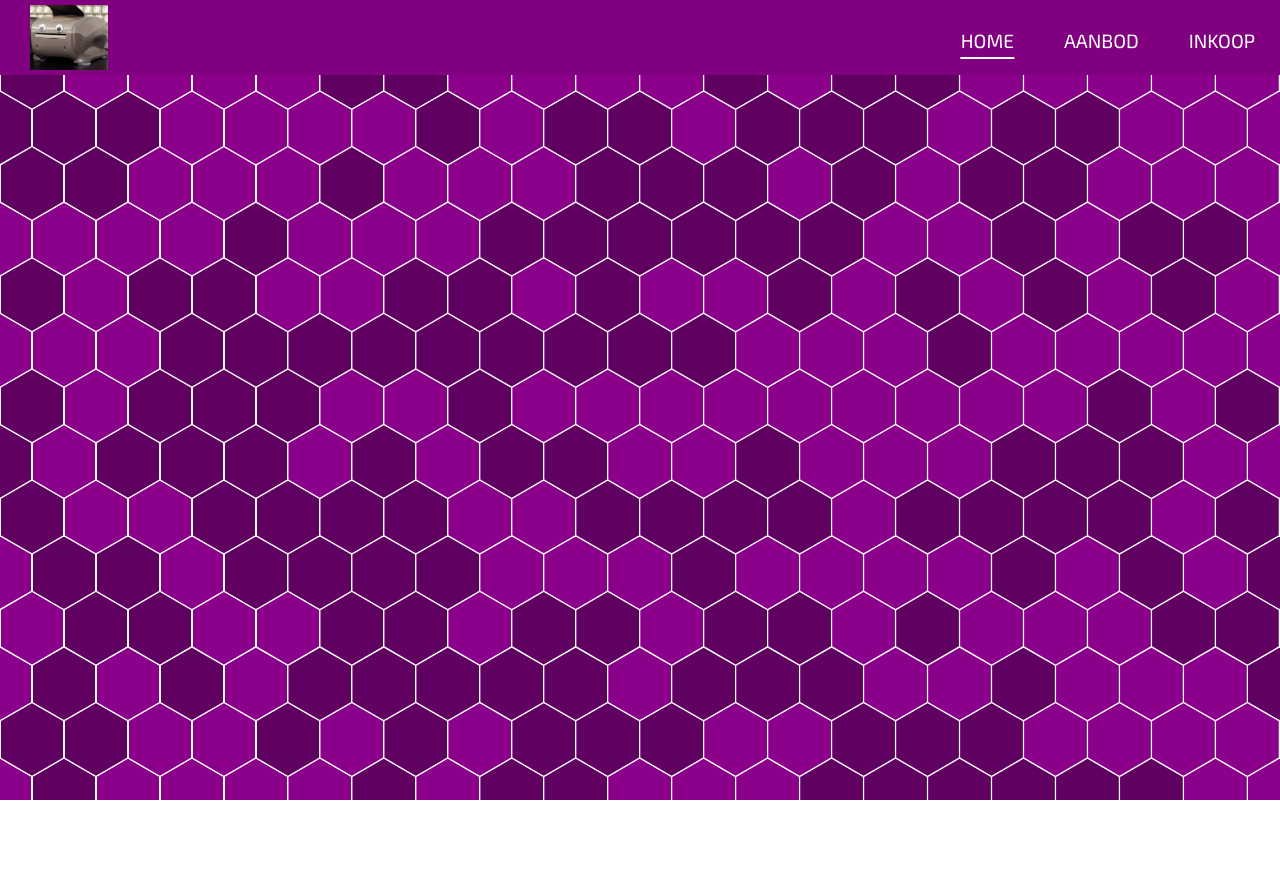
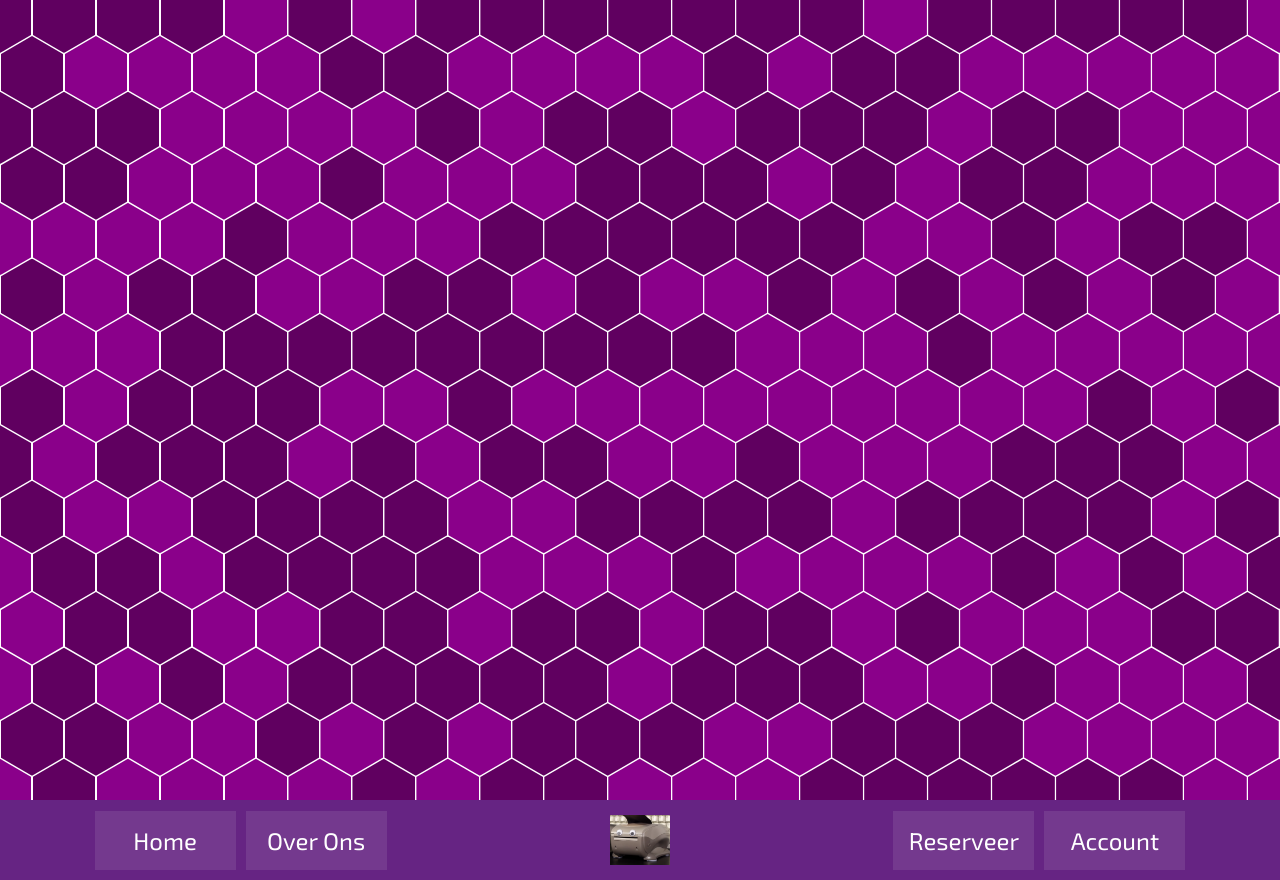
Before and after one commit to AstralPlays/boekingtechlab, an Angular app in the folder src/Angular-UI/: page / in a window 1280 px wide. Before the commit the page ends 800 px from the top, so only its background shows below. Built offline with nearby package versions, Linux system fonts and the light colour scheme.

Commit message:
header restyle

```diff
--- a/src/Angular-UI/src/app/components/header/header.component.html
+++ b/src/Angular-UI/src/app/components/header/header.component.html
@@ -1,71 +1,27 @@
 <header>
-	<div class="bar">
+	<nav>
+		<div class="menu-nav ">
 			<div class="menu" (click)="toggleMenu()">
 				<span class="menuburger"></span>
 			</div>
 
-		<a class="nav-img">
-			<img src="/assets/images/logo.png">
-		</a>
+			<div class="menu-nav-item">
+				<a routerLink="/home" class="menu-nav-link">Home</a>
 
-		<nav>
-			<ul class="menu-nav">
-				<li class="menu-nav-img">
+				<a class="menu-nav-link">Over Ons</a>
+			</div>
+
+			<div class="menu-nav-item">
+				<div class="menu-nav-img">
 					<img src="/assets/images/logo.png" title="logo van het berdijf">
-				</li>
+				</div>
+			</div>
 
-				<li class="menu-nav-item">
-					<a class="menu-nav-link active">Home</a>
-				</li>
+			<div class="menu-nav-item">
+				<a class="menu-nav-link">Reserveer</a>
 
-				<li class="menu-nav-item">
-					<a class="menu-nav-link">Aanbod</a>
-				</li>
-
-				<li class="menu-nav-item">
-					<a class="menu-nav-link">Inkoop</a>
-				</li>
-
-				<!-- <li class="menu-nav-item dropdown-control">
-						<a data-dropdown="1" class="menu-nav-link">Auto zoeken<i class="fa fa-chevron-down" id="arrow"
-								name="1" aria-hidden="true"></i> </a>
-						<ul class="dd-menu" name="1">
-							<li>
-								<a>Financieren</a>
-							</li>
-							<li>
-								<a>Verzekeren</a>
-							</li>
-						</ul>
-					</li>
-
-					<li class="menu-nav-item dropdown-control">
-						<a data-dropdown="2" class="menu-nav-link">Diensten<i class="fa fa-chevron-down" id="arrow"
-								name="2" aria-hidden="true"></i> </a>
-						<ul class="dd-menu diensten" name="2">
-							<li>
-								<a>Financieren</a>
-							</li>
-							<li>
-								<a>Verzekeren</a>
-							</li>
-						</ul>
-					</li> -->
-
-				<!-- <li class="menu-nav-item">
-						<a class="menu-nav-link">Contact</a>
-					</li> -->
-
-				<!-- <li class="menu-nav-item search-nav">
-						<input type="text" placeholder="Zoeken ...">
-						<button class="btn"><i class="fa fa-search" aria-hidden="true"></i></button>
-					</li> -->
-
-				<!-- <li class="menu-nav-item social-media">
-						<img src="/assets/images/logo.png" alt="">
-						<img src="/assets/images/logo.png" alt="">
-					</li> -->
-			</ul>
+				<a class="menu-nav-link">Account</a>
+			</div>
+		</div>
 	</nav>
-	</div>
 </header>
--- a/src/Angular-UI/src/app/components/header/header.component.scss
+++ b/src/Angular-UI/src/app/components/header/header.component.scss
@@ -1,12 +1,4 @@
 $font: 'exo 2', sans-serif, monospace;
-$sm: 640px;
-$md: 768px;
-$lg: 1024px;
-$xl: 1440px;
-
-@mixin dditems($i) {
-	height: 54px * $i;
-}
 
 @mixin transition-ease($i) {
 	transition: all #{$i}s ease-in-out;
@@ -14,97 +6,117 @@ $xl: 1440px;
 
 $nav-txt: white;
 $nav-txt-hover: white;
-$nav-bg: #800080;
-$nav-bg2: #B800B8;
-$nav-bg3: #B800B8;
+
+$nav-height: 80px;
+
+$nav-bg: #662483;
+
+$nav-item-bg: #74398E;
+$nav-item-bg-hover: #a33bcf;
+
 $nav-burger: white;
 $nav-underline: white;
-$submenu-items1: 2; //! LET OP! Vul altijd het aantal links in die onder dit submenu komen
-$submenu-items2: 2; //* OPTIONEEL als er 2 dropdown menu's zijn.
+
+header {
 
 	nav {
-	position: fixed;
-	top: 0;
-	right: 0;
-	z-index: 9999;
-	background-color: transparent;
-	border: none;
 
 		.menu-nav {
+			height: $nav-height;
+			transition: min-height 0.5s ease-in-out;
+			min-height: 0vh;
+			padding: 10px 7vw;
+			background-color: $nav-bg;
+			display: flex;
+			justify-content: space-between;
+			align-items: center;
+			list-style: none;
+			overflow-y: hidden;
+
+			.menu-nav-item {
 				display: flex;
 
-		&-link {
-			color: $nav-txt !important;
+				.menu-nav-link {
+					padding: 15px;
+					margin: 0 5px;
+					background-color: $nav-item-bg;
+					text-align: center;
+					color: $nav-txt;
+					font-size: 1.5rem;
 					text-decoration: none;
-			text-transform: uppercase;
-			padding: 16px 0;
-			font-weight: 400;
 
 					&:hover {
-				color: $nav-txt-hover !important;
-			}
-
-			&.active {
-				color: $nav-txt-hover !important;
-
-				&::before {
-					position: absolute;
-					bottom: 5px;
-					left: 50%;
-					height: 2px;
-					width: 100%;
-					background: $nav-underline;
-					transition: width 300ms cubic-bezier(0.4, 0, 0.2, 1);
-					content: '';
-					transform: translate(-50%, 50%);
+						background-color: $nav-item-bg-hover;
 					}
 				}
 
-			&:not(.active)::before {
-				position: absolute;
-				bottom: 5px;
-				left: 50%;
-				height: 2px;
-				width: 0%;
-				background: $nav-underline;
-				transition: width 300ms cubic-bezier(0.4, 0, 0.2, 1);
-				transform: translate(-50%, 50%);
-				content: '';
-			}
+				.menu-nav-img {
+					flex-grow: 0.5;
+					display: flex;
+					justify-content: center;
+					align-items: center;
 
-
-			&:not(.active):hover::before {
-				width: 100%;
-				transition: width 300ms cubic-bezier(0.4, 0, 0.2, 1);
-			}
-
+					img {
+						height: 50px;
 					}
 				}
 			}
 
-@media (max-width: 767px) {
-	.bar {
-		position: fixed;
-		top: 0;
-		left: 0;
-		height: 75px;
-		width: 100%;
-		background: $nav-bg;
+			.menu {
+				display: none;
 			}
-
-	.nav-img {
-		width: 250px;
-		height: 75px;
-		position: absolute;
-		padding: 10px;
-
-		&>img {
-			width: 100%;
-			height: 100%;
+		}
 	}
 }
 
+@media (max-width: 768px) {
+	header {
+
+		nav {
+
+			.menu-nav {
+				flex-direction: column;
+				justify-content: flex-start;
+
+				.menu-nav-item {
+					display: flex;
+					flex-direction: column;
+
+					&:nth-child(3) {
+						position: absolute;
+						top: 15px;
+					}
+
+					&:nth-child(2) {
+						margin-top: calc($nav-height + 15px);
+					}
+
+					.menu-nav-link {
+						margin: 15px;
+
+						&:hover {
+							background-color: $nav-item-bg-hover;
+						}
+					}
+
+					.menu-nav-img {
+						flex-grow: 0.5;
+						display: flex;
+						justify-content: center;
+						align-items: center;
+
+						img {
+							height: 50px;
+						}
+					}
+				}
+
+				&.expanded {
+					min-height: 100vh;
+				}
+
 				.menu {
+					display: block;
 					position: fixed;
 					z-index: 99999;
 					right: 16px;
@@ -159,220 +171,7 @@ nav {
 						}
 					}
 				}
-
-	nav {
-		opacity: 0.98;
-		visibility: hidden;
-		max-width: 375px;
-		width: 100%;
-
-		&.open {
-			visibility: visible;
-		}
-
-		.menu-nav {
-			flex-direction: column;
-			align-items: center;
-			height: 100vh;
-			background-color: $nav-bg;
-			list-style: none;
-			transform: translatex(100%);
-			padding-top: 75px;
-			@include transition-ease(0.5);
-
-			&.open {
-				transform: translatex(0%);
-			}
-
-			&-item {
-				@for $i from 2 through 4 {
-					&:nth-child(#{$i}) {
-						transition: all 0.3s calc(($i * 0.1s) + 0.2s) cubic-bezier(0, 0.70, 0, 1);
-					}
-				}
-
-				transform: translateX(50vw);
-
-				&.open {
-					transform: translate(0);
-				}
-			}
-
-			&-link {
-				display: inline-block;
-				font-size: 1.5rem;
-
-				&:hover {
-					color: $nav-txt-hover !important;
-					font-weight: 400;
-				}
-			}
-
-			&>li {
-				text-align: center;
-			}
-
-			&-img {
-				display: none;
 			}
 		}
 	}
 }
-
-@media (min-width: 768px) {
-	.nav-img {
-		display: none;
-	}
-
-	nav {
-		opacity: 1;
-		width: 100%;
-
-		.menu-nav {
-			flex-direction: row;
-			align-items: center;
-			justify-content: space-around;
-			background: $nav-bg;
-
-			&-item {
-				list-style: none;
-				position: relative;
-				height: 50px;
-			}
-
-			&-link {
-				display: flex;
-				font-size: 1.2rem;
-			}
-
-			&-img {
-				list-style: none;
-				display: flex;
-				flex-grow: 0.8;
-				justify-content: flex-start;
-
-				@media (max-width: 900px) {
-					flex-grow: 0;
-				}
-
-				&>img {
-					height: 75px;
-					padding: 5px;
-				}
-			}
-		}
-	}
-}
-
-.dd-menu {
-	height: 0px;
-	background: $nav-bg3;
-	overflow: hidden;
-	z-index: 3;
-	@include transition-ease(0.5);
-
-	@media (min-width: $md) {
-		position: absolute;
-		width: 100%;
-		// margin-top: 5px;
-		background: $nav-bg;
-		border-radius: 0px 0px 7px 7px;
-	}
-
-	&>li>a {
-		color: $nav-txt !important;
-		padding: 12px 16px;
-		text-decoration: none;
-		display: block;
-		text-align: center;
-
-		&:hover {
-			background: $nav-bg2;
-			color: $nav-txt-hover;
-			@include transition-ease(0.2)
-		}
-
-		@media (min-width: $md) {
-			&:hover {
-				background: $nav-bg2;
-				@include transition-ease(0.2)
-			}
-		}
-	}
-
-	//* Voor elke dropdown die er is moet je een nieuwe class toevoegen die hieronder in de comments staat
-	// &.show[name='1'] {
-	//     height: calc(54px * $submenu-items1);
-	//     overflow: hidden;
-	// }
-	&.show[name='1'] {
-		height: calc(54px * $submenu-items1);
-		overflow: hidden;
-	}
-
-	&.show[name='2'] {
-		height: calc(54px * $submenu-items2);
-		overflow: hidden;
-	}
-}
-
-.diensten>li>a {
-	padding: 12px 6px;
-}
-
-nav {
-	.search-nav {
-		display: none;
-		align-items: center;
-		justify-content: center;
-
-		&>input {
-			padding: 20px;
-			border-radius: 50px;
-			border: 0;
-			margin-right: 5px;
-			background: $nav-bg2;
-
-			@media (max-width: 1024px) {
-				width: 100px;
-			}
-
-			@media (max-width: 768px) {
-				width: 50%;
-			}
-
-			&::placeholder {
-				color: $nav-txt;
-				font-family: $font;
-				font-weight: 500;
-			}
-		}
-
-		&>button {
-			padding: 15px;
-			border-radius: 50px;
-			border: 0;
-			@include transition-ease(0.15);
-		}
-	}
-
-	.social-media {
-		display: none;
-		align-items: center;
-		justify-content: center;
-
-		@media (min-width: 1024px) {
-			margin-left: -30px;
-		}
-
-		&>img {
-			padding: 0 10px;
-		}
-	}
-}
-
-nav .open>a,
-nav .open>a:hover,
-nav .open>a:focus {
-	background: transparent;
-}
--- a/src/Angular-UI/src/app/components/header/header.component.ts
+++ b/src/Angular-UI/src/app/components/header/header.component.ts
@@ -11,42 +11,34 @@ export class HeaderComponent implements OnInit {
 	constructor() { }
 
 	ngOnInit(): void {
+		var elements = document.querySelectorAll(".menu-nav-link");
+		var max = 0;
 
-		// document.querySelector(document).addEventListener("click", "li.dropdown-control > a", function (event) {
-		// 	event.preventDefault()
-		// 	fieldName = document.querySelector(this).attr("data-dropdown");
-		// 	if (document.querySelector("ul[name=" + fieldName + "]").classList.contains("show")) {
-		// 		document.querySelector("ul[name=" + fieldName + "]").classList.remove("show");
-		// 		document.querySelector("i[name=" + fieldName + "]").classList.remove("fa-chevron-up").classList.add("fa-chevron-down");
-		// 	} else {
-		// 		if (document.querySelector("ul.dd-menu.show").length >= 1) {
-		// 			document.querySelector("ul.dd-menu.show").classList.remove("show");
-		// 			document.querySelector("i#arrow").classList.remove("fa-chevron-up").classList.add("fa-chevron-down");
-		// 		}
-		// 		document.querySelector("ul[name=" + fieldName + "]").classList.add("show");
-		// 		document.querySelector("i[name=" + fieldName + "]").classList.remove("fa-chevron-down").classList.add("fa-chevron-up");
-		// 	}
-		// });
+		elements.forEach(element => {
+			var width = element.clientWidth;
+			if (width > max) max = width;
+		});
 
+		elements.forEach(element => {
+			this.setWidth(element, max);
+		});
+	}
+
+	private setWidth(element: any, w: number) {
+		element.style.width = w + 'px';
 	}
 
 	toggleMenu() {
 		if (!this.menuOpen) {
-			document.querySelectorAll(".menuburger, nav, .menu-nav, .menu-nav-item")?.forEach(element => {
-				element.classList.add("open");
+			document.querySelectorAll(".menu-nav")?.forEach(element => {
+				element.classList.add("expanded");
 			});
 
 			this.menuOpen = true
 		} else {
-			document.querySelectorAll(".menuburger, nav, .menu-nav, .menu-nav-item")?.forEach(element => {
-				element.classList.remove("open");
+			document.querySelectorAll(".menu-nav")?.forEach(element => {
+				element.classList.remove("expanded");
 			});
-
-			if (document.querySelector("ul.dd-menu")?.classList.contains("show")) {
-				document.querySelector("ul.dd-menu")?.classList.remove("show");
-				document.querySelector("i#arrow")?.classList.remove("fa-chevron-up");
-				document.querySelector("i#arrow")?.classList.add("fa-chevron-down");
-			}
 
 			this.menuOpen = false
 		}
```
Lines whose indentation alone changed are shown as unchanged.
